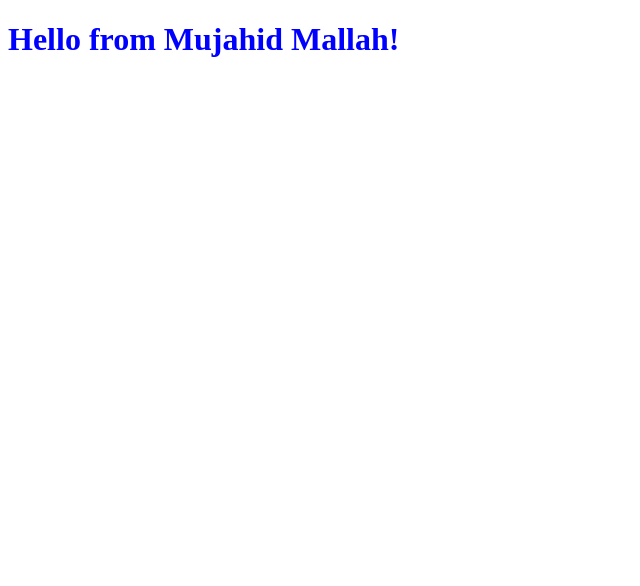
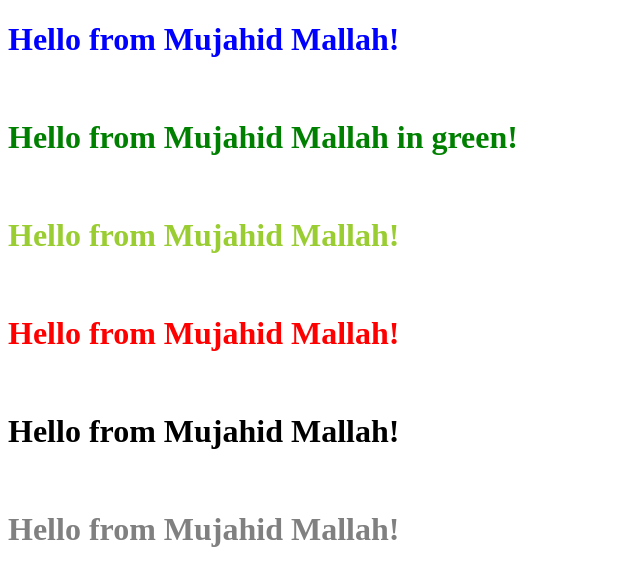
Before and after one commit to Mujahid-Ahmed2025/CSS-Practice, a plain HTML site: page index.html in a window 1280 px wide. Shown: the whole page, without its empty margins (0-640 px from the left). Drawn offline with Linux system fonts and the light colour scheme.

Commit message:
extra color update

```diff
--- a/index.html
+++ b/index.html
@@ -7,5 +7,15 @@
 </head>
 <body>
    <h1 style="color: blue;">Hello from Mujahid Mallah!</h1>
+   <br>
+   <h1 style="color: green;">Hello from Mujahid Mallah in green!</h1>
+   <br>
+   <h1 style="color: yellowgreen;">Hello from Mujahid Mallah!</h1>
+   <br>
+   <h1 style="color: red;">Hello from Mujahid Mallah!</h1>
+   <br>
+   <h1 style="color: bottom;">Hello from Mujahid Mallah!</h1>
+   <br>
+   <h1 style="color: grey">Hello from Mujahid Mallah!</h1>
 </body>
 </html>
```
